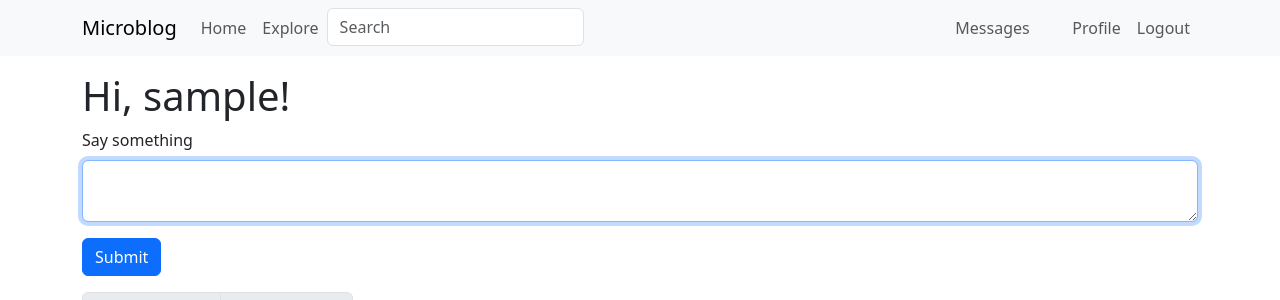
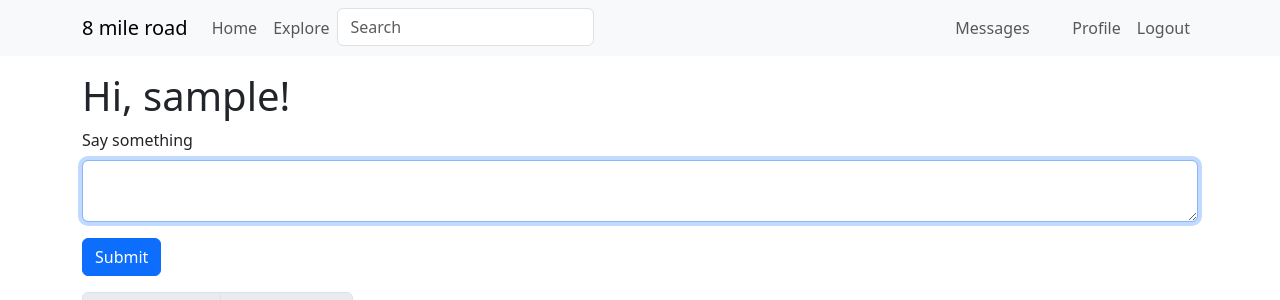
Before and after one commit to pjn9527/flask-mega, a Flask app: page / in a window 1280 px wide. Shown: the top 300 px of the page. Run offline with Flask 3, Linux system fonts and the light colour scheme; the visitor is signed in with stand-in values (Sample User, id 1); data comes from the database, SQL or seed files in the repository; data that the repository does not hold is empty; some libraries are stand-ins or nearby versions.

Commit message:
了base模板，改网站名

```diff
--- a/app/templates/base.html
+++ b/app/templates/base.html
@@ -4,9 +4,9 @@
     <meta charset="utf-8">
     <meta name="viewport" content="width=device-width, initial-scale=1">
     {% if title %}
-    <title>{{ title }} - Microblog</title>
+    <title>{{ title }} - 8 mile road</title>
     {% else %}
-    <title>{{ _('Welcome to Microblog') }}</title>
+    <title>{{ _('Welcome to 8 mile road') }}</title>
     {% endif %}
     <link
         href="https://cdn.jsdelivr.net/npm/bootstrap@5.3.2/dist/css/bootstrap.min.css"
@@ -20,7 +20,7 @@
 
     <nav class="navbar navbar-expand-lg bg-body-tertiary">
       <div class="container">
-        <a class="navbar-brand" href="{{ url_for('index') }}">Microblog</a>
+        <a class="navbar-brand" href="{{ url_for('index') }}">8 mile road</a>
         <button class="navbar-toggler" type="button" data-bs-toggle="collapse" data-bs-target="#navbarSupportedContent" aria-controls="navbarSupportedContent" aria-expanded="false" aria-label="Toggle navigation">
           <span class="navbar-toggler-icon"></span>
         </button>
```
